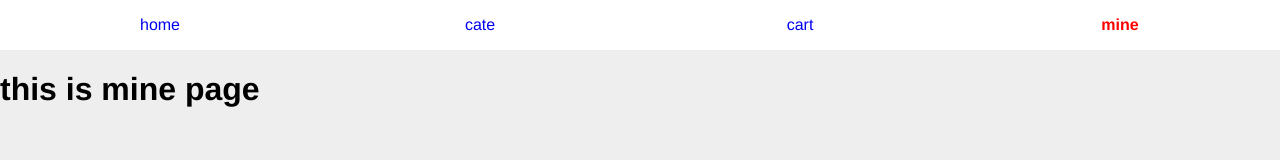
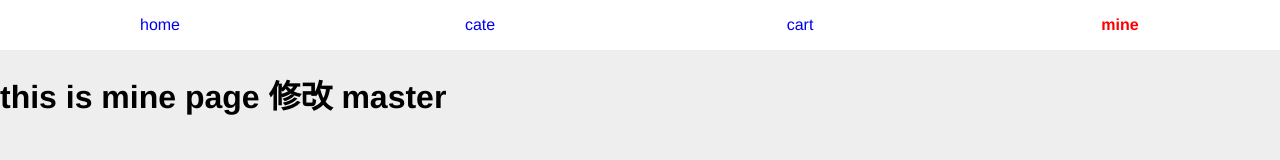
Before and after one commit to cooleye/angular_template, a website: page index.html at #/mine in a window 1280 px wide. Drawn offline with Linux system fonts and the light colour scheme.

Commit message:
master
master

```diff
--- a/app/pages/mine/mine.html
+++ b/app/pages/mine/mine.html
@@ -1,3 +1,5 @@
 <h1>
   this is mine page
+
+ 修改 master
 </h1>
```
